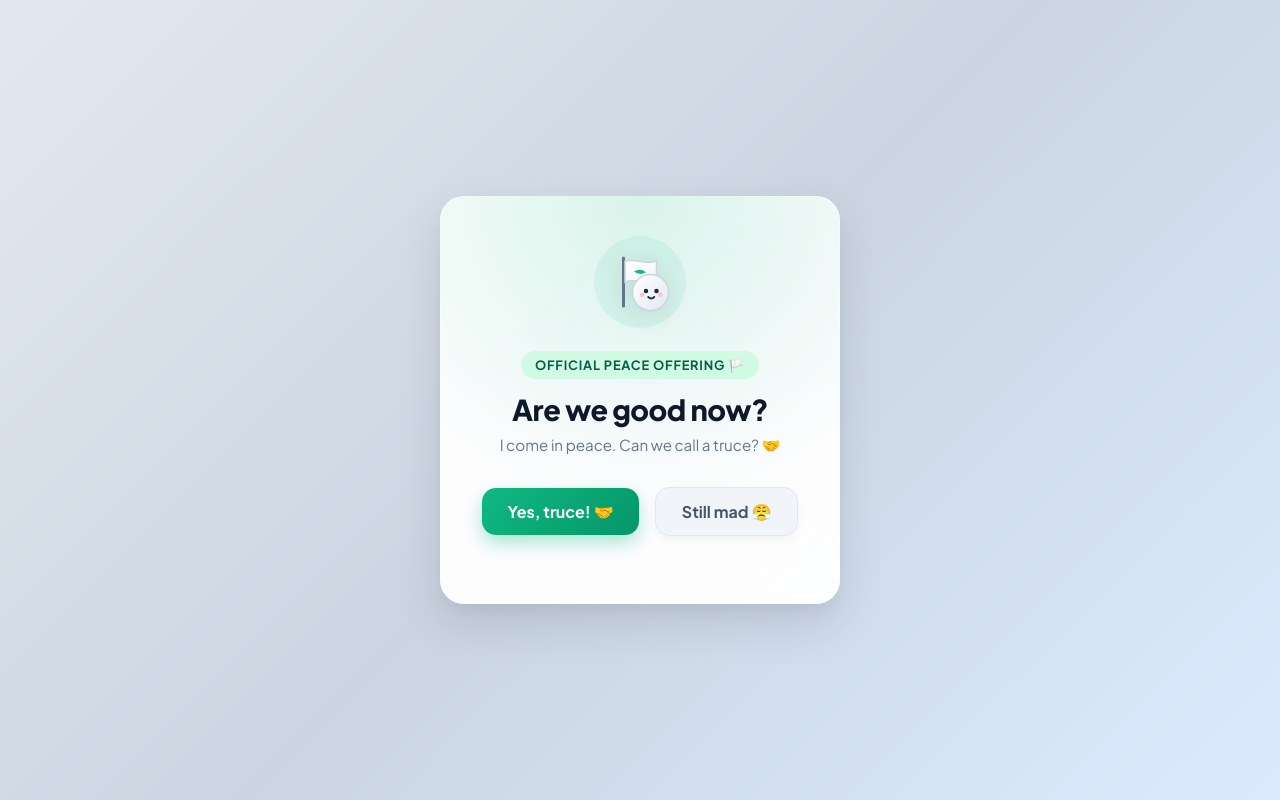
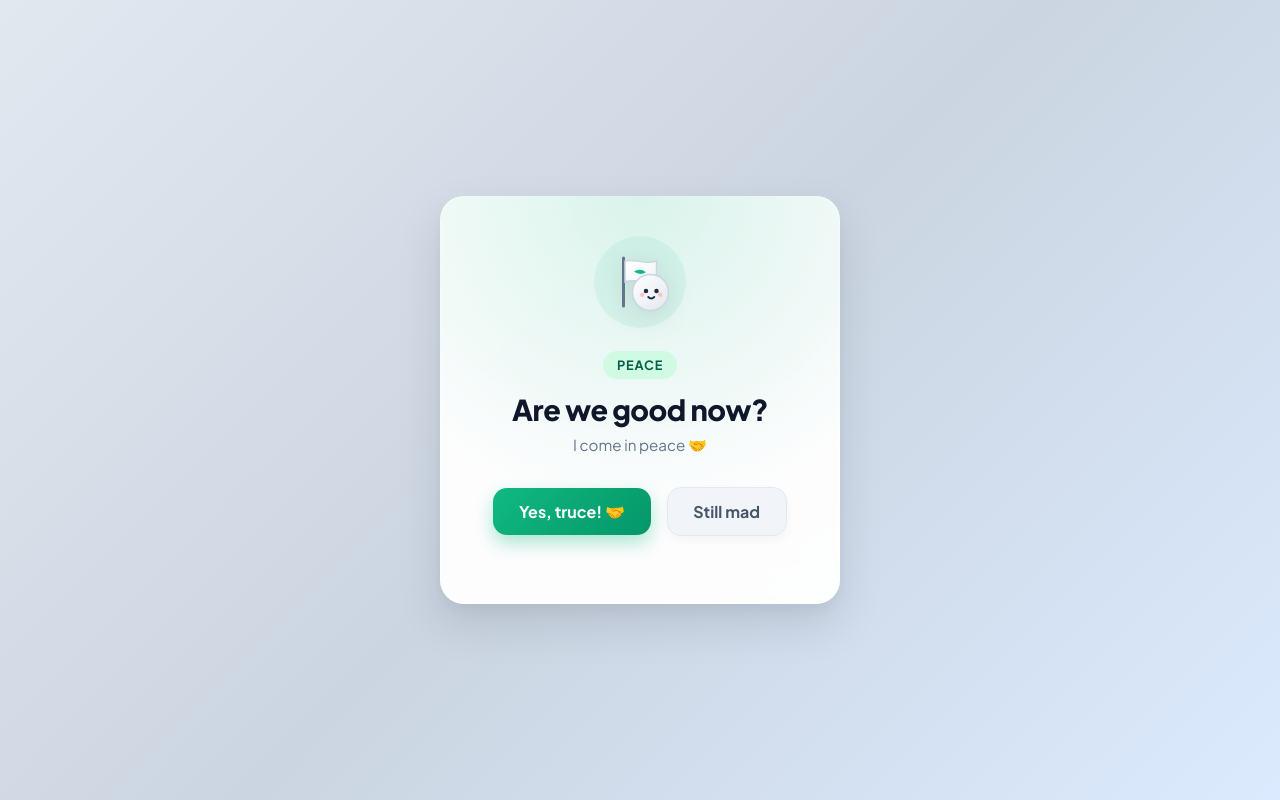
Before and after one commit to aranetacy-ops/Peaceyowww, a plain HTML site: page index.html in a window 1280 px wide. Drawn offline with Linux system fonts and the light colour scheme.

Commit message:
Update index.html

```diff
--- a/index.html
+++ b/index.html
@@ -56,9 +56,9 @@
           </div>
         </div>
 
-        <span class="badge">Official Peace Offering 🏳️</span>
+        <span class="badge">Peace</span>
         <h1 class="question-title">Are we good now?</h1>
-        <p class="question-subtitle">I come in peace. Can we call a truce? 🤝</p>
+        <p class="question-subtitle">I come in peace 🤝</p>
 
         <!-- Buttons Area -->
         <div class="actions-wrapper" id="actionsWrapper">
@@ -67,7 +67,7 @@
           </button>
 
           <button id="noBtn" class="btn btn-no" aria-label="Still mad">
-            <span class="btn-text" id="noBtnText">Still mad 😤</span>
+            <span class="btn-text" id="noBtnText">Still mad</span>
           </button>
         </div>
 
@@ -79,11 +79,11 @@
         <div class="celebration-badge">Phew! 🏳️✌️</div>
         <div class="celebration-icon">🤝</div>
 
-        <h2 class="success-title">We're Good! 🎉</h2>
+        <h2 class="success-title">Okay na ta HAHAHA🎉</h2>
 
         <div class="message-box">
           <p class="peace-message">
-            "Okay na nya ta wala ra nadugang imong kalagot nako? T.T Peacee out chaaa"
+            "ni Yes na man ka ni dawat na ka sorry nako ato Cha HAHAHA, wala ra nadugang imong kalagot nako? T.T Peacee out chaaa. unsa kaha imong reaction sa sige nimo ka pindot ang pikas na botton Hehehe."
           </p>
         </div>
 
```
